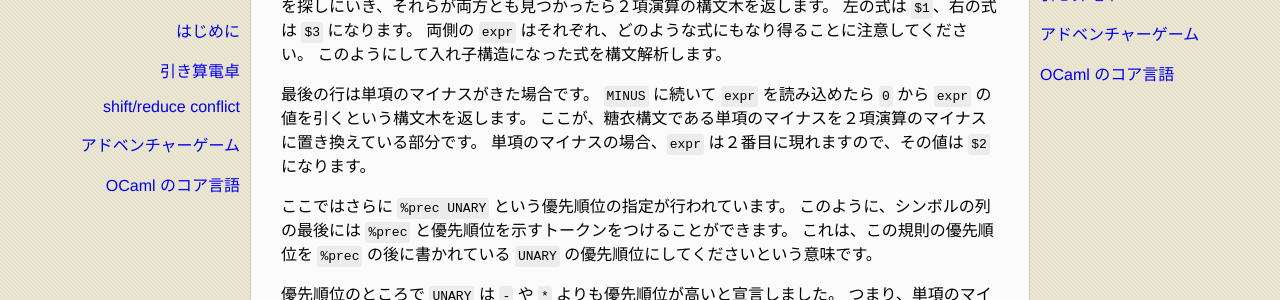
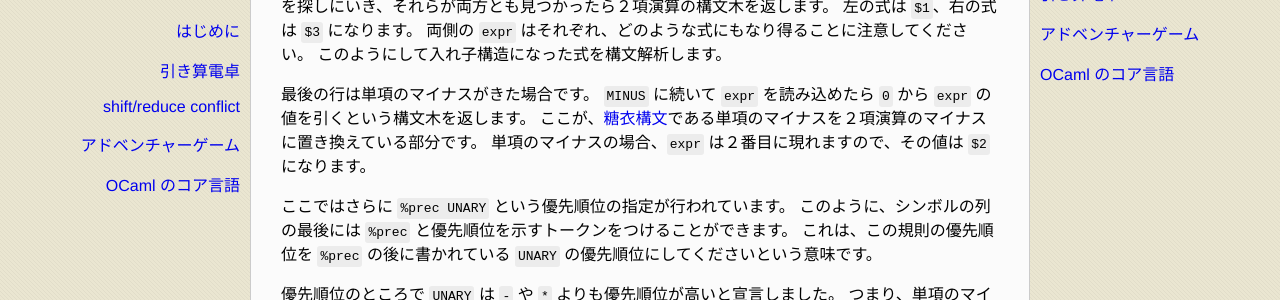
Before and after one commit to kenichi-asai/lex-yacc, a Jekyll site: the page built from docs/index.md, in a window 1280 px wide and 900 px high, scrolled down 19653 px. Shown: the part 174-474 px from the top of the window. Built offline with Jekyll 4.4.1, drawn with Linux system fonts in a browser that asks for light colours; part of the change alters nothing that is shown; some of the changed text lies outside the part shown.

```diff
--- a/docs/index.md
+++ b/docs/index.md
@@ -123,7 +123,7 @@ ocamlyacc の使い方を解説します。
 以上に加えて `(*` 以降、行末までをコメントとします。
 行末に `*)` と書けば OCaml のコメントと一致しますが、ここでは簡単のためそのチェックはしません。
 OCaml のコメントのように `(*` と `*)`
-が対応しており、さらに入れ子のコメントも許すようにする方法は[コメントの入れ子]の章で述べます。
+が対応しており、さらに入れ子のコメントも許すようにする方法は[コメントの入れ子](#NestedComments)の節で述べます。
 
 ここで、コメントの開始を示す `(*` はトークンには含まれないことに注意してください。
 字句解析では `(*` を見たら行末までを単に無視します。
@@ -934,7 +934,7 @@ expr:
 
 最後の行は単項のマイナスがきた場合です。
 `MINUS` に続いて `expr` を読み込めたら `0` から `expr` の値を引くという構文木を返します。
-ここが、糖衣構文である単項のマイナスを２項演算のマイナスに置き換えている部分です。
+ここが、[糖衣構文](#Sugar)である単項のマイナスを２項演算のマイナスに置き換えている部分です。
 単項のマイナスの場合、`expr` は２番目に現れますので、その値は `$2` になります。
 
 ここではさらに `%prec UNARY` という優先順位の指定が行われています。
@@ -2683,7 +2683,7 @@ rule token = parse
 この変数の規則は、これまでに出てきた予約語（`mod` とか `true` とか `if` とか）よりも後に置かなくてはなりません。
 そうしないと `mod` などの予約語が変数と解釈されてしまいます。
 
-### コメントの入れ子
+### コメントの入れ子 {#NestedComments}
 
 入れ子になっているコメントを字句解析するのには少しトリックが必要です。
 これは、コメント終了の印 `*)` が現れたときに「これまで何回、コメントに入ったか」によって動作を変える必要があるためです。
```
